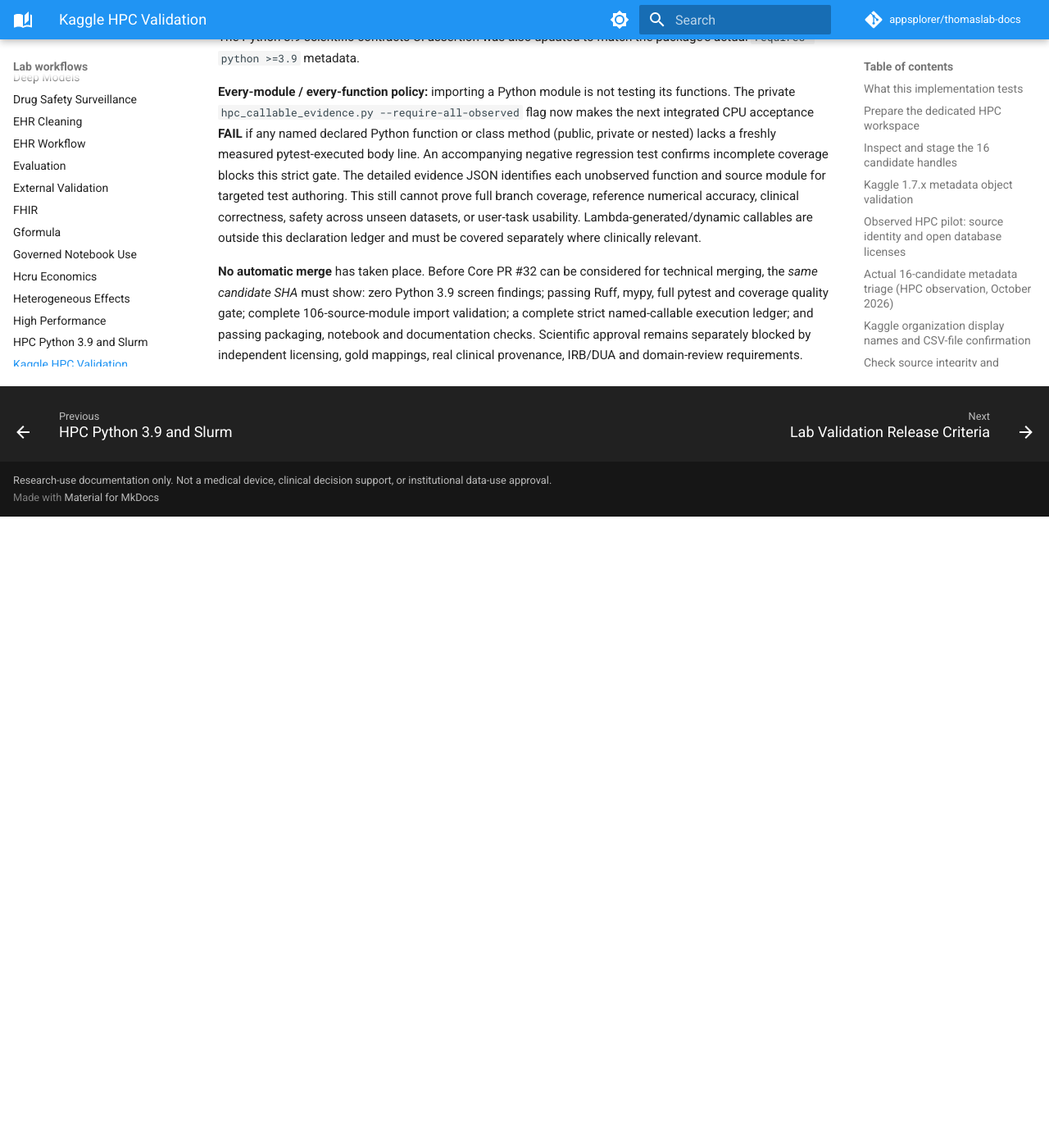
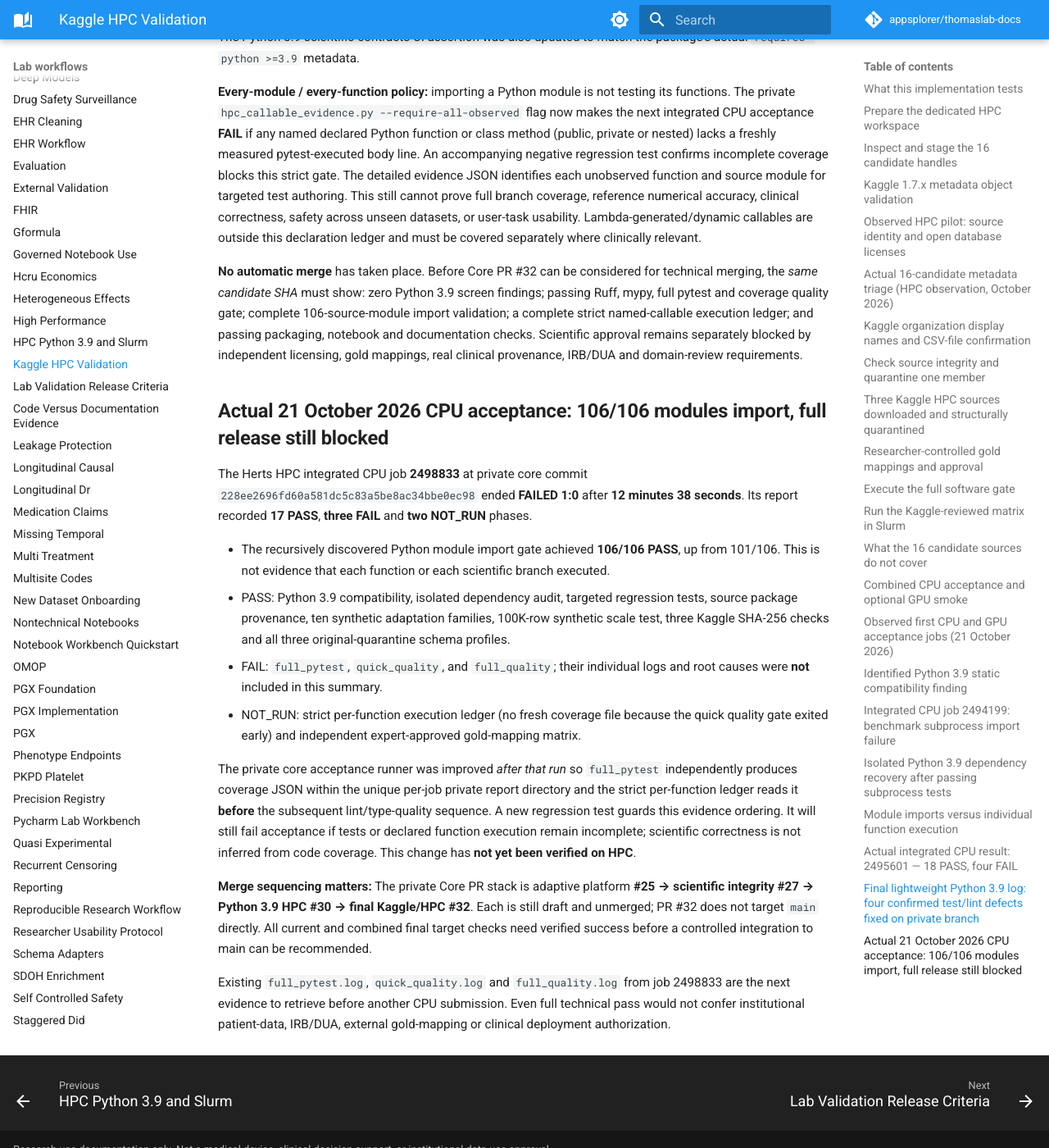
Before and after one commit to appsplorer/thomaslab-docs, an MkDocs documentation site: the page built from docs/guides/kaggle-hpc-acceptance.md, in a window 1280 px wide and 1400 px high, scrolled down 16159 px. Shown: the whole window at 82% size. Built offline with MkDocs 1.6.1 and Material for MkDocs 9.7.7, drawn with Linux system fonts in a browser that asks for light colours; comment, search, counter and statistics services are not loaded; before the commit the page ends 16789 px from its top, so only the background shows below that.

Commit message:
docs: real UH job 2498833 results and independent function coverage report

```diff
--- a/docs/guides/kaggle-hpc-acceptance.md
+++ b/docs/guides/kaggle-hpc-acceptance.md
@@ -473,3 +473,19 @@
 **Every-module / every-function policy:** importing a Python module is not testing its functions. The private `hpc_callable_evidence.py --require-all-observed` flag now makes the next integrated CPU acceptance **FAIL** if any named declared Python function or class method (public, private or nested) lacks a freshly measured pytest-executed body line. An accompanying negative regression test confirms incomplete coverage blocks this strict gate. The detailed evidence JSON identifies each unobserved function and source module for targeted test authoring. This still cannot prove full branch coverage, reference numerical accuracy, clinical correctness, safety across unseen datasets, or user-task usability. Lambda-generated/dynamic callables are outside this declaration ledger and must be covered separately where clinically relevant.
 
 **No automatic merge** has taken place. Before Core PR #32 can be considered for technical merging, the *same candidate SHA* must show: zero Python 3.9 screen findings; passing Ruff, mypy, full pytest and coverage quality gate; complete 106-source-module import validation; a complete strict named-callable execution ledger; and passing packaging, notebook and documentation checks. Scientific approval remains separately blocked by independent licensing, gold mappings, real clinical provenance, IRB/DUA and domain-review requirements.
+
+
+## Actual 21 October 2026 CPU acceptance: 106/106 modules import, full release still blocked
+
+The Herts HPC integrated CPU job **2498833** at private core commit `228ee2696fd60a581dc5c83a5be8ac34bbe0ec98` ended **FAILED 1:0** after **12 minutes 38 seconds**. Its report recorded **17 PASS**, **three FAIL** and **two NOT_RUN** phases.
+
+- The recursively discovered Python module import gate achieved **106/106 PASS**, up from 101/106. This is not evidence that each function or each scientific branch executed.
+- PASS: Python 3.9 compatibility, isolated dependency audit, targeted regression tests, source package provenance, ten synthetic adaptation families, 100K-row synthetic scale test, three Kaggle SHA-256 checks and all three original-quarantine schema profiles.
+- FAIL: `full_pytest`, `quick_quality`, and `full_quality`; their individual logs and root causes were **not** included in this summary.
+- NOT_RUN: strict per-function execution ledger (no fresh coverage file because the quick quality gate exited early) and independent expert-approved gold-mapping matrix.
+
+The private core acceptance runner was improved *after that run* so `full_pytest` independently produces coverage JSON within the unique per-job private report directory and the strict per-function ledger reads it **before** the subsequent lint/type-quality sequence. A new regression test guards this evidence ordering. It will still fail acceptance if tests or declared function execution remain incomplete; scientific correctness is not inferred from code coverage. This change has **not yet been verified on HPC**.
+
+**Merge sequencing matters:** The private Core PR stack is adaptive platform **#25 → scientific integrity #27 → Python 3.9 HPC #30 → final Kaggle/HPC #32**. Each is still draft and unmerged; PR #32 does not target `main` directly. All current and combined final target checks need verified success before a controlled integration to main can be recommended.
+
+Existing `full_pytest.log`, `quick_quality.log` and `full_quality.log` from job 2498833 are the next evidence to retrieve before another CPU submission. Even full technical pass would not confer institutional patient-data, IRB/DUA, external gold-mapping or clinical deployment authorization.
```
